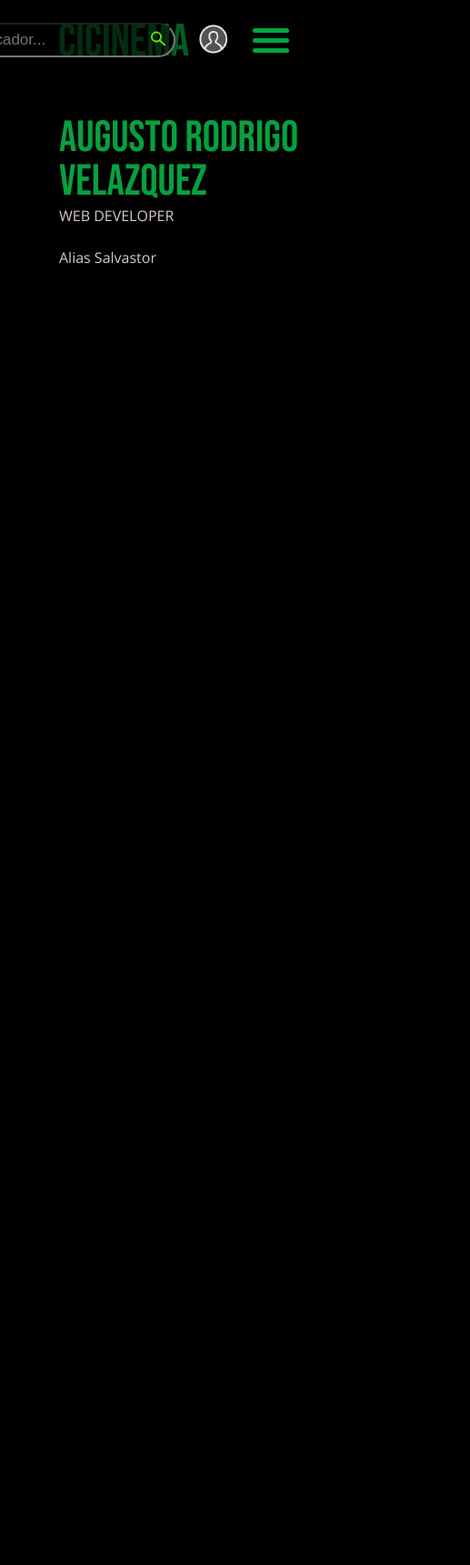
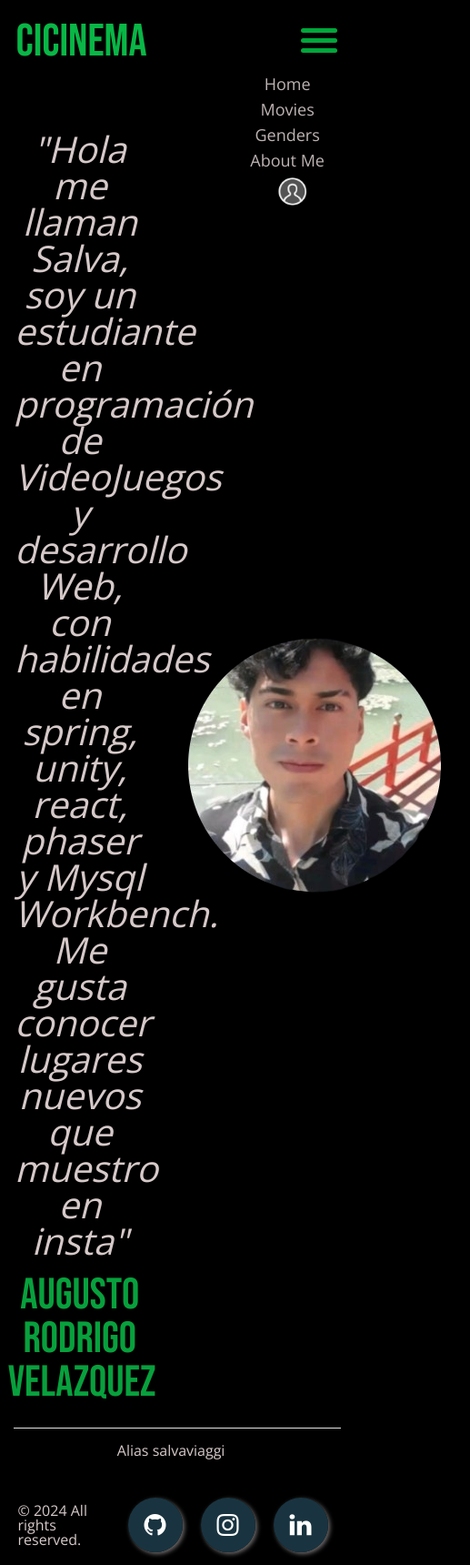
Before and after one commit to salvavelazquez/Page-Cicinema, a website: page front/pages/about.html in a window 390 px wide. Shown: the whole page at 91% size, 517 px wide, since content can reach past the window. Before the commit the page ends 844 px from the top, so only its background shows below. Drawn offline with nearby package versions, Linux system fonts and the light colour scheme.

Commit message:
Second commit

```diff
--- a/front/IndexBorrador.html
+++ /dev/null
@@ -1,70 +0,0 @@
-<!DOCTYPE html>
-<html lang="en">
-
-<head>
-  <meta charset="UTF-8" />
-  <meta name="viewport" content="width=device-width, initial-scale=1.0" />
-  <link rel="stylesheet" href="./styles/reset.css">
-  <link rel="stylesheet" href="./styles/styles.css">
-  <link rel="stylesheet" href="./styles/burger.css">
-  <link href="https://fonts.googleapis.com/css2?family=Bebas+Neue&family=Kanit:wght@700&family=Open+Sans&display=swap"
-    rel="stylesheet">
-  <script src="https://ajax.googleapis.com/ajax/libs/jquery/3.7.1/jquery.min.js"></script>
-  <title>CICINEMA</title>
-</head>
-
-<body>
-  <header>
-    <a class="logoplatform" href="./index.html">CICINEMA</a>
-
-    <label class="hamburger-menu">
-      <input type="checkbox" checked />
-    </label>
-
-    <aside class="sidebar">
-      <nav class="navContainer">
-        <a class="nav-link" href="./index.html">Home</a>
-        <a class="nav-link" href="./pages/movies.html">Movies</a>
-        <a class="nav-link" href="#">Genders</a>
-        <a class="nav-link" href="./pages/about.html">About Me</a>
-        <div class="input-wrapper">
-          <input type="search" class="searchInput" placeholder="Buscador..." />
-          <button id="searchButton" type="button" aria-label="Search">
-            <svg xmlns="http://www.w3.org/2000/svg" class="input-icon" viewBox="0 0 20 20" fill="currentColor">
-              <path fill-rule="evenodd"
-                d="M8 4a4 4 0 100 8 4 4 0 000-8zM2 8a6 6 0 1110.89 3.476l4.817 4.817a1 1 0 01-1.414 1.414l-4.816-4.816A6 6 0 012 8z"
-                clip-rule="evenodd" />
-            </svg>
-          </button>
-        </div>
-      </nav>
-    </aside>
-
-  </header>
-  <main>
-    <section class="portada">
-      <img src="https://img.zonared.com/images/noticias/portada/40000/40572-h.jpg" alt="Portada1">
-      <div class="contenido-portada">
-        <h1>Cómo Entrenar A Tu Dragón</h1>
-        <p>Un desventurado joven vikingo que aspira a cazar dragones se convierte en el improbable amigo de un joven
-          dragón, y aprende que puede haber más en las criaturas de lo que suponía.</p>
-        <button>Ver Película</button>
-      </div>
-    </section>
-    <section class="section-movie">
-      <h2 class="title-estreno">ESTRENOS +</h2>
-      <h3 class="title-parrafo">TOP 3 Peliculas más recomendadas</h3>
-      <div id="estrenosContainer"></div>
-      <h2 class="title-estreno">PELICULAS ONLINE</h2>
-      <div id="moviesContainer"></div>
-    </section>
-  </main>
-
-  <footer>
-    <h2>&copy; 2024 All rights reserved.</h2>
-  </footer>
-  <!-- <script src="./scripts/tempData.js"></script> -->
-  <script src="./scripts/index.js"></script>
-</body>
-
-</html>
--- a/front/pages/about.html
+++ b/front/pages/about.html
@@ -4,6 +4,9 @@
     <meta charset="UTF-8">
     <meta name="viewport" content="width=device-width, initial-scale=1.0">
     <title>About Me</title>
+    <link rel="stylesheet" href="https://cdn.jsdelivr.net/npm/bootstrap@4.1.3/dist/css/bootstrap.min.css"
+    integrity="sha384-MCw98/SFnGE8fJT3GXwEOngsV7Zt27NXFoaoApmYm81iuXoPkFOJwJ8ERdknLPMO" crossorigin="anonymous">
+    <link rel="stylesheet" href="https://stackpath.bootstrapcdn.com/font-awesome/4.7.0/css/font-awesome.min.css">
     <link rel="stylesheet" href="../styles/reset.css">
     <link rel="stylesheet" href="../styles/styles.css">
     <link rel="stylesheet" href="../styles/burger.css">
@@ -40,9 +43,37 @@
 
     </header>
     <main class="main-page">
-        <h1 class="title-estreno">AUGUSTO RODRIGO VELAZQUEZ</h1>
-        <h2 class="title-parrafo">WEB DEVELOPER</h2>
-        <p class="title-parrafo">Alias Salvastor</p>
+        <section class="d-flex justify-content-around align-items-center ">
+            <div class="con-about text-center">
+                <p class="text-about font-italic m-3">
+                    "Hola me llaman Salva, soy un estudiante en programación de VideoJuegos y desarrollo Web,
+                    con habilidades en spring, unity, react, phaser y Mysql Workbench. <br>
+                    Me gusta conocer lugares nuevos que muestro en insta"</p>
+                <h1 class="title-about">AUGUSTO RODRIGO VELAZQUEZ</h1>
+            </div>
+            <img src="./perfil.PNG"  alt="">
+        </section>
+        <section class="container text-center">
+            <hr color="white">
+            <!-- <h2 class="title-parrafo">WEB DEVELOPER</h2> -->
+            <p class="title-parrafo">Alias salvaviaggi</p>
+        </section>
+        <footer>
+            <h2>&copy; 2024 All rights reserved.</h2>
+            <div class="buttons">
+                <a href="https://github.com/salvavelazquez?tab=repositories" class="fa fa-github"></a>
+                <a href="https://www.instagram.com/salva_viaggi/" class="fa fa-instagram"></a>
+                <a href="https://www.linkedin.com/in/augusto-salvador-velazquez-792a84247/" class="fa fa-linkedin"></a>
+            </div>
+        </footer>
+
+
     </main>
+    <script src="https://cdn.jsdelivr.net/npm/popper.js@1.14.3/dist/umd/popper.min.js"
+    integrity="sha384-ZMP7rVo3mIykV+2+9J3UJ46jBk0WLaUAdn689aCwoqbBJiSnjAK/l8WvCWPIPm49"
+    crossorigin="anonymous"></script>
+    <script src="https://cdn.jsdelivr.net/npm/bootstrap@4.1.3/dist/js/bootstrap.min.js"
+    integrity="sha384-ChfqqxuZUCnJSK3+MXmPNIyE6ZbWh2IMqE241rYiqJxyMiZ6OW/JmZQ5stwEULTy"
+    crossorigin="anonymous"></script>
 </body>
 </html>
--- a/front/styles/burger.css
+++ b/front/styles/burger.css
@@ -29,7 +29,7 @@ body {
   width: max-content;
   position: fixed; /* Cambiado a 'fixed' */
   top: var(--hamburger-margin);
-  right: 4.5em; /* Modificado a 'right' */
+  right: 5%; /* Modificado a 'right' */
   z-index: 1010;
   cursor: pointer;
 }
@@ -104,7 +104,7 @@ body {
   position: fixed; /* Añadido 'fixed' */
   top: 10px; /* Añadido 'top' */
   right: -20px; /* Añadido 'right' */
-  z-index: 1000;
+  z-index: 5;
 }
 
 .hamburger-menu:has(input:checked) + .sidebar {
--- a/front/styles/styles.css
+++ b/front/styles/styles.css
@@ -9,40 +9,32 @@ header {
     justify-content: space-between;
     align-items: center;
     background-color: rgb(0, 0, 0);
-
-
 }
 
 .navContainer {
     display: flex;
     position: fixed;
     left: 1%;
-    /*left: 69%;*/
     width: 100%;
-
-    /* Asegura que el header esté por encima de otros elementos */
     background-color: rgba(0, 0, 0, 0.5);
     padding: 15PX 30px;
     margin-right: 50px;
     border-radius: 40px;
     align-items: center;
-
 }
-
 
 .logoplatform {
     position: absolute;
     top: 1px;
     text-decoration: none;
     margin: 20px;
-    margin-left: 64px;
+    margin-left: 4.5%;
     font-size: 50px;
     font-family: 'Bebas Neue', cursive;
     color: rgb(9, 182, 70);
-    z-index: 1;
-    /* background-color: rgba(0, 0, 0, 0.1); */
+    z-index: 6;
+}
 
-}
 .logoplatform:hover {
     text-decoration: none;
     color: rgb(9, 182, 70);
@@ -99,13 +91,8 @@ header {
 
 .input-icon {
     color: rgb(100, 222, 13);
-
     width: 20px;
     height: 20px;
-    /* position: absolute;
-    left: 205px;
-    top: 50%;
-    transform: translateY(-50%); */
 }
 
 .portada {
@@ -113,13 +100,11 @@ header {
     width: 100%;
 }
 
-
 .portada img {
     width: 100%;
     height: 27em;
     display: block;
-    object-fit: cover;
-    /* Escala la imagen para que cubra todo el contenedor manteniendo la proporción de aspecto */
+    object-fit: cover;/* Escala la imagen para que cubra todo el contenedor manteniendo la proporción de aspecto */
 }
 
 .contenido-portada {
@@ -127,13 +112,9 @@ header {
     top: 40%;
     left: 5%;
     right: 5%;
-    /* transform: translate(-50%, -50%); */
     text-align: left;
     color: white;
-
 }
-
-
 
 .carousel-item::after {
     content: "";
@@ -142,12 +123,12 @@ header {
     left: 0;
     width: 100%;
     height: 100%;
-    background: linear-gradient(to bottom, rgba(0, 0, 0, 0.0) 0%, rgba(0, 0, 0, 1) 90%);
+    background:
+        linear-gradient(to right, rgba(0, 0, 0, 0.5), rgba(0, 0, 0, 0)),
+        linear-gradient(to top, rgba(0, 0, 0, 1), rgba(0, 0, 0, 0));
 }
 
-
 .carousel-caption {
-
     z-index: 1;
 }
 
@@ -177,18 +158,16 @@ header {
 
 .title-estreno {
     margin: 0 30px;
-    /* margin-top: 30px; */
-    margin-left: 65px;
+    margin-left: 4.5%;
     font-size: 48px;
     font-family: 'Bebas Neue', cursive;
     color: rgba(11, 217, 83, 0.738);
-
 }
 
 .title-parrafo {
     margin: 5px 30px;
     margin-bottom: 30px;
-    margin-left: 65px;
+    margin-left: 4.5%;
     color: rgb(214, 201, 201);
 }
 
@@ -197,9 +176,7 @@ header {
     display: flex;
     justify-content: space-around;
     flex-wrap: wrap;
-
-    width: 90%;
-    margin-left: 50px;
+    width: 100%;
 }
 
 .movie {
@@ -229,12 +206,9 @@ header {
     left: 0;
     width: 100%;
     text-align: center;
-    /* margin: 20px; */
     padding: 14px 10px;
     background-color: rgba(0, 0, 0, 0.6);
-    /* border: 2px solid red; */
     color: white;
-
 }
 
 .movie-img {
@@ -245,16 +219,20 @@ header {
 
 
 footer {
-    text-align: center;
-    padding: 40px 0;
+    display: flex;
+    justify-content: space-between;
+    padding: 1% 5%;
     width: 100%;
+    align-items: center;
 }
 
 /*Movies.html*/
 
-.main-page{
+.main-page {
     margin-top: 8em;
+
 }
+
 .sectionMovies {
     display: flex;
     justify-content: center;
@@ -269,7 +247,6 @@ footer {
     margin-bottom: 40px;
     width: 100%;
     position: relative;
-
 }
 
 .movieDiv1::before {
@@ -284,12 +261,10 @@ footer {
 }
 
 .movieDiv1 img {
-
     width: 100%;
     height: 350px;
     display: block;
     object-fit: cover;
-
 }
 
 .movieDiv2 {
@@ -325,3 +300,62 @@ footer {
 .movieDiv3 p {
     font-size: 20px;
 }
+
+
+
+/* about */
+.con-about{
+    width: 45%;
+}
+.text-about{
+    text-align:center;
+    font-size: 40px;
+}
+.title-about {
+    font-size: 48px;
+    margin: 5%;
+    font-family: 'Bebas Neue', cursive;
+    color: rgba(11, 217, 83, 0.738);
+}
+.buttons {
+    display: flex;
+    justify-content: right;
+}
+
+.buttons a {
+    text-decoration: none;
+    font-size: 28px;
+    width: 60px;
+    height: 60px;
+    line-height: 60px;
+    text-align: center;
+    background-color: rgba(29, 60, 74, 0.875);
+    color: white;
+    border-radius: 50%;
+    box-shadow: 2px 2px 5px rgba(223, 216, 216, 0.5);
+    transition: all .4s ease-in-out;
+    margin: 10px;
+}
+
+.buttons a:hover {
+    transform: scale(1.2);
+}
+
+/* MediaQuery */
+@media screen and (max-width: 1005px) {
+    .navContainer {
+        flex-direction: column;
+        padding-top: 9%;
+        width: 20%;
+        left: 79%;
+        border-radius: 20px;
+
+        .input-wrapper {
+            display: none;
+        }
+    }
+
+    .navi-link {
+        margin-bottom: 10px;
+    }
+}
```
Also changed, not shown: front/index.html (+12 -9 lines), front/pages/movies.html (+9 -1 lines), front/scripts/index.js (+1 -6 lines), front/pages/perfil.png (added).
